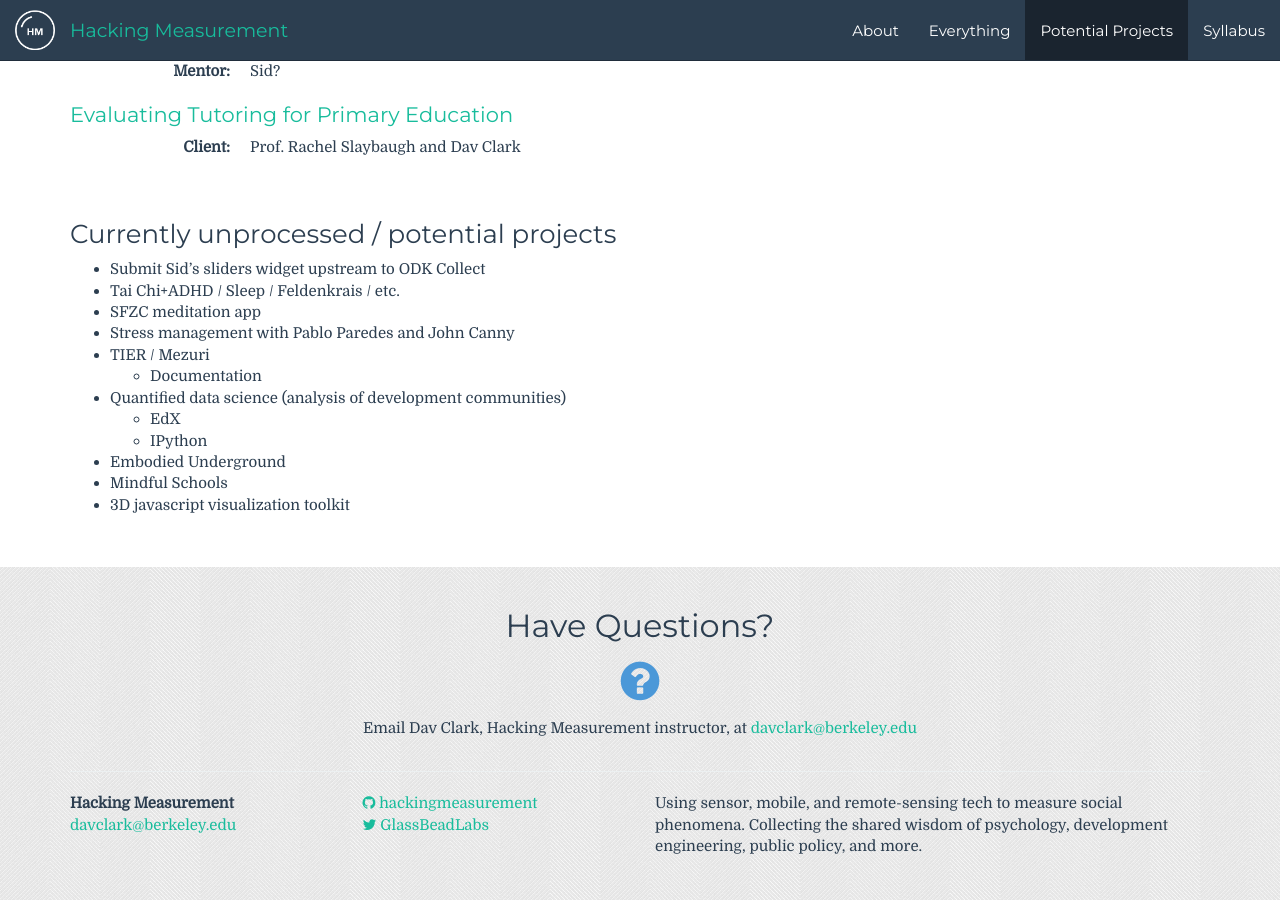
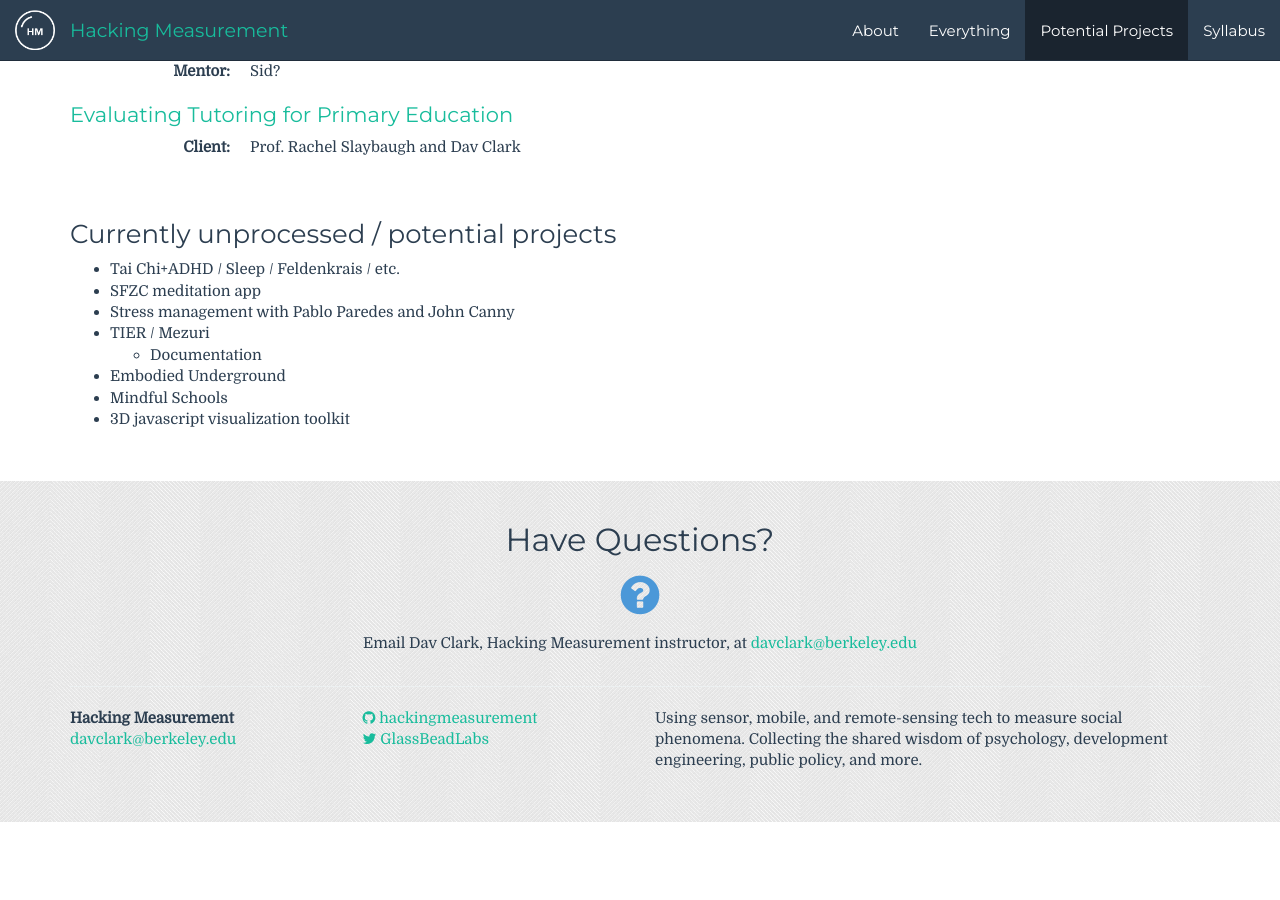
Before and after one commit to BIDS-collaborative/hackingmeasurement.github.io, a Jekyll site: the page built from projects.md, in a window 1280 px wide and 900 px high, scrolled down 1099 px. Built offline with Jekyll 4.4.1, drawn with Linux system fonts in a browser that asks for light colours; after the commit the page ends 1921 px from its top, so only the background shows below that.

Commit message:
Deleting extraneous projects

```diff
--- a/projects.md
+++ b/projects.md
@@ -37,15 +37,11 @@ layout: page
 
 ### Currently unprocessed / potential projects
 
- - Submit Sid's sliders widget upstream to ODK Collect
  - Tai Chi+ADHD / Sleep / Feldenkrais / etc.
  - SFZC meditation app
  - Stress management with Pablo Paredes and John Canny
  - TIER / Mezuri
    - Documentation
- - Quantified data science (analysis of development communities)
-   - EdX
-   - IPython
  - Embodied Underground
  - Mindful Schools
  - 3D javascript visualization toolkit
```
